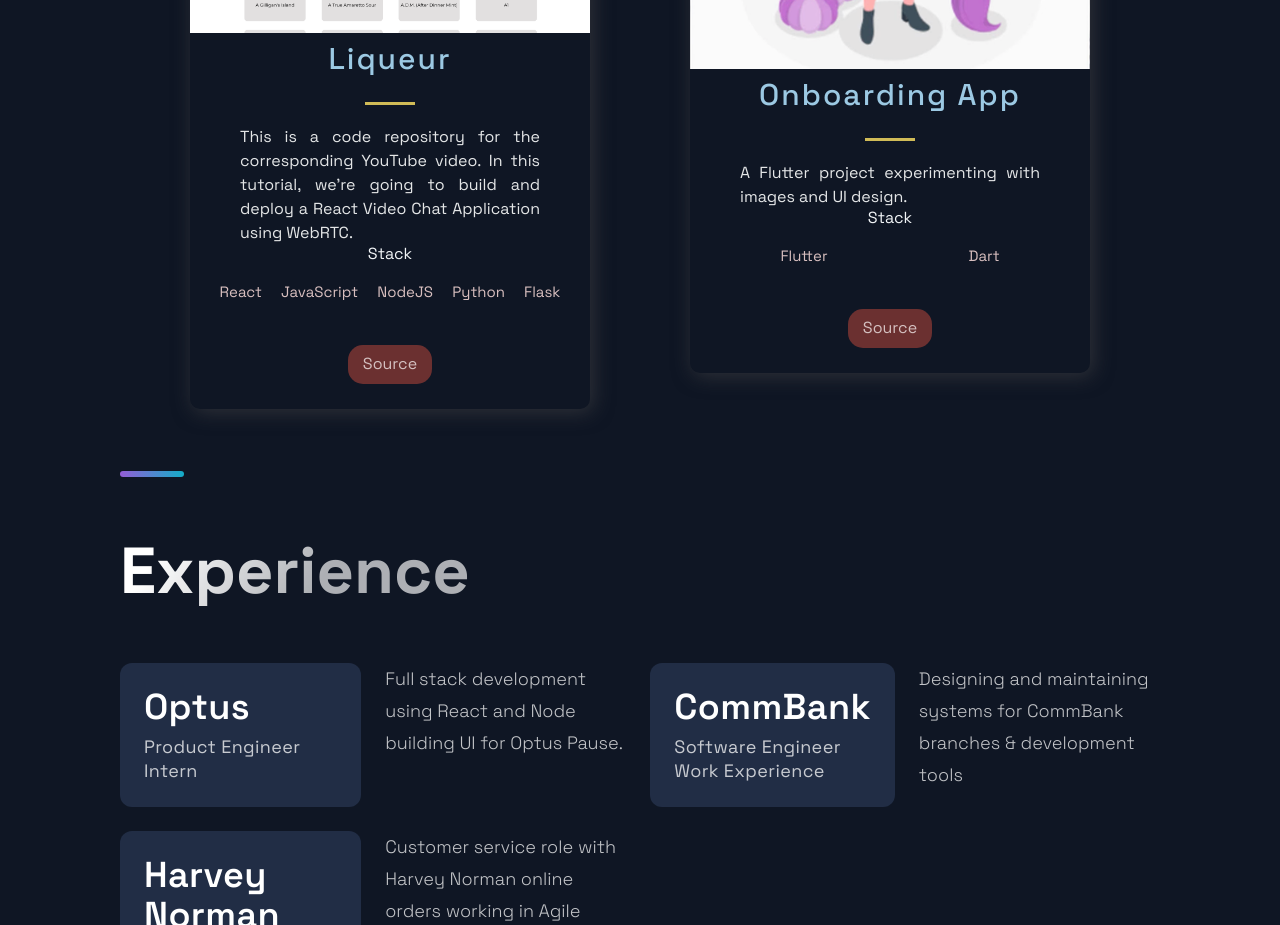
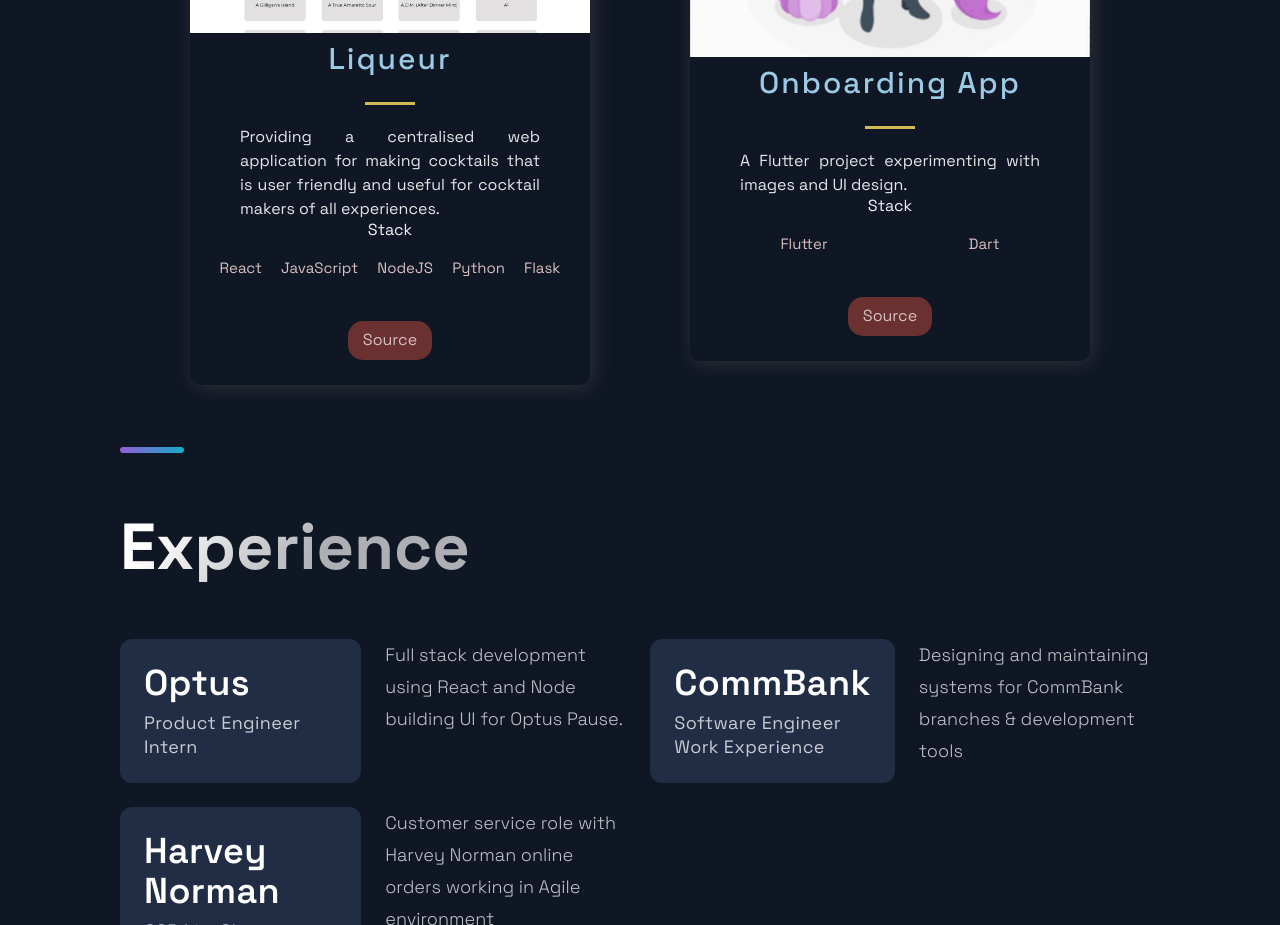
Before and after one commit to aimenhamed/aimenhamed.github.io, a Next.js app: page / in a window 1280 px wide. Shown: the part 1560-2485 px from the top of the page. Built offline with nearby package versions, Linux system fonts and the light colour scheme.

Commit message:
updated description for liqueur project

```diff
--- a/src/constants/constants.ts
+++ b/src/constants/constants.ts
@@ -21,7 +21,7 @@
   {
     title: "Liqueur",
     description:
-      "This is a code repository for the corresponding YouTube video. In this tutorial, we're going to build and deploy a React Video Chat Application using WebRTC.",
+      "Providing a centralised web application for making cocktails that is user friendly and useful for cocktail makers of all experiences.",
     image: "/images/liqueur.png",
     tags: ["React", "JavaScript", "NodeJS", "Python", "Flask"],
     source: "https://github.com/aimenhamed/seng2021-project",
```
